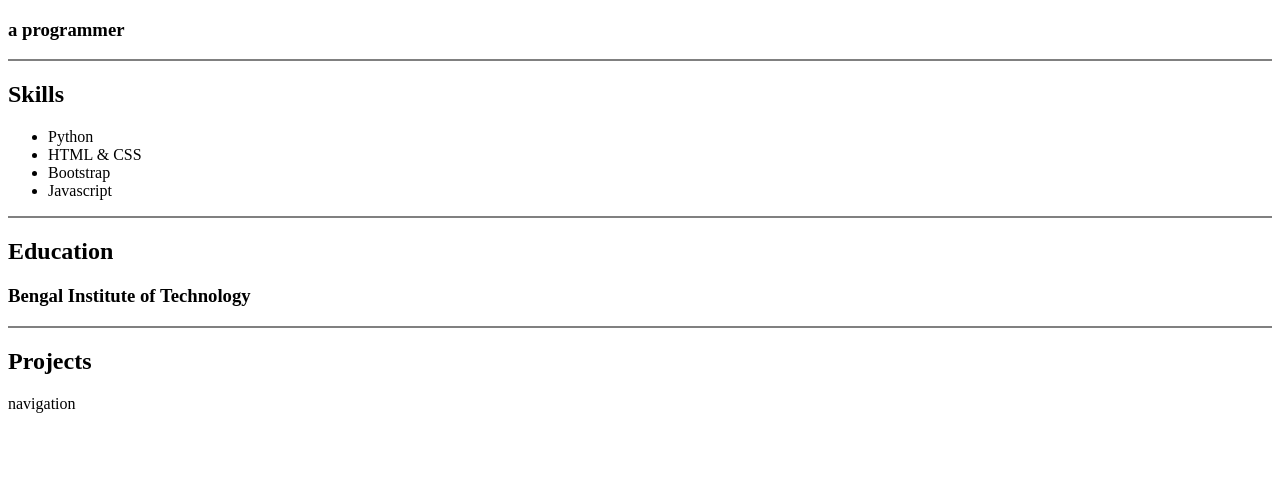
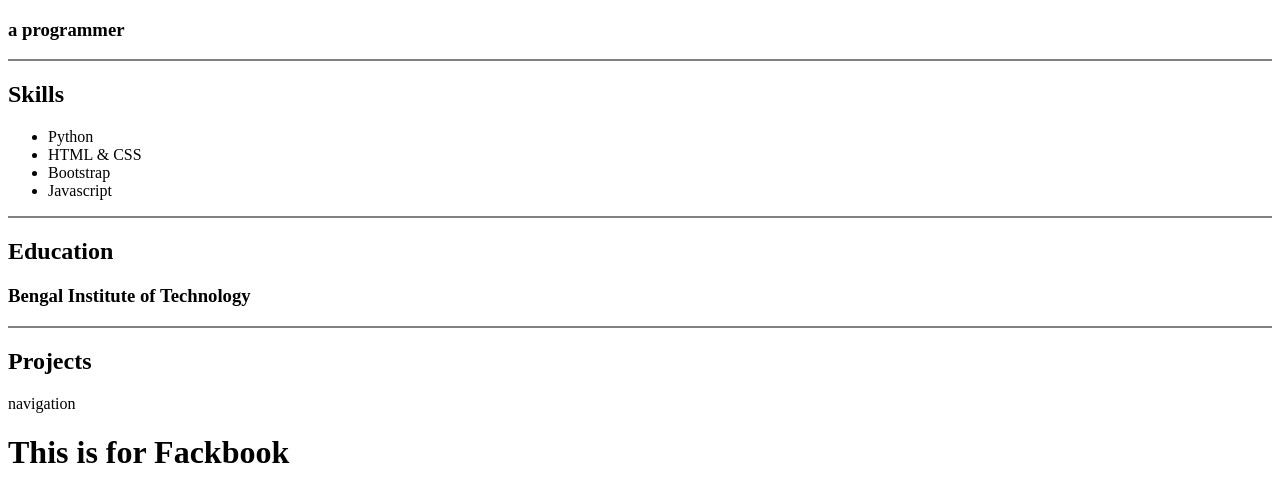
Before and after one commit to developersamanta/Practice-Project, a plain HTML site: page index.html in a window 1280 px wide. Shown: the part 345-838 px from the top of the page. Before the commit the page ends 800 px from the top, so only its background shows below. Drawn offline with Linux system fonts and the light colour scheme.

Commit message:
testing commit

```diff
--- a/index.html
+++ b/index.html
@@ -33,5 +33,6 @@
       <h2>Projects</h2>
     </div>
     <nav>navigation</nav>
+    <h1>This is for Fackbook</h1>
   </body>
 </html>
```
